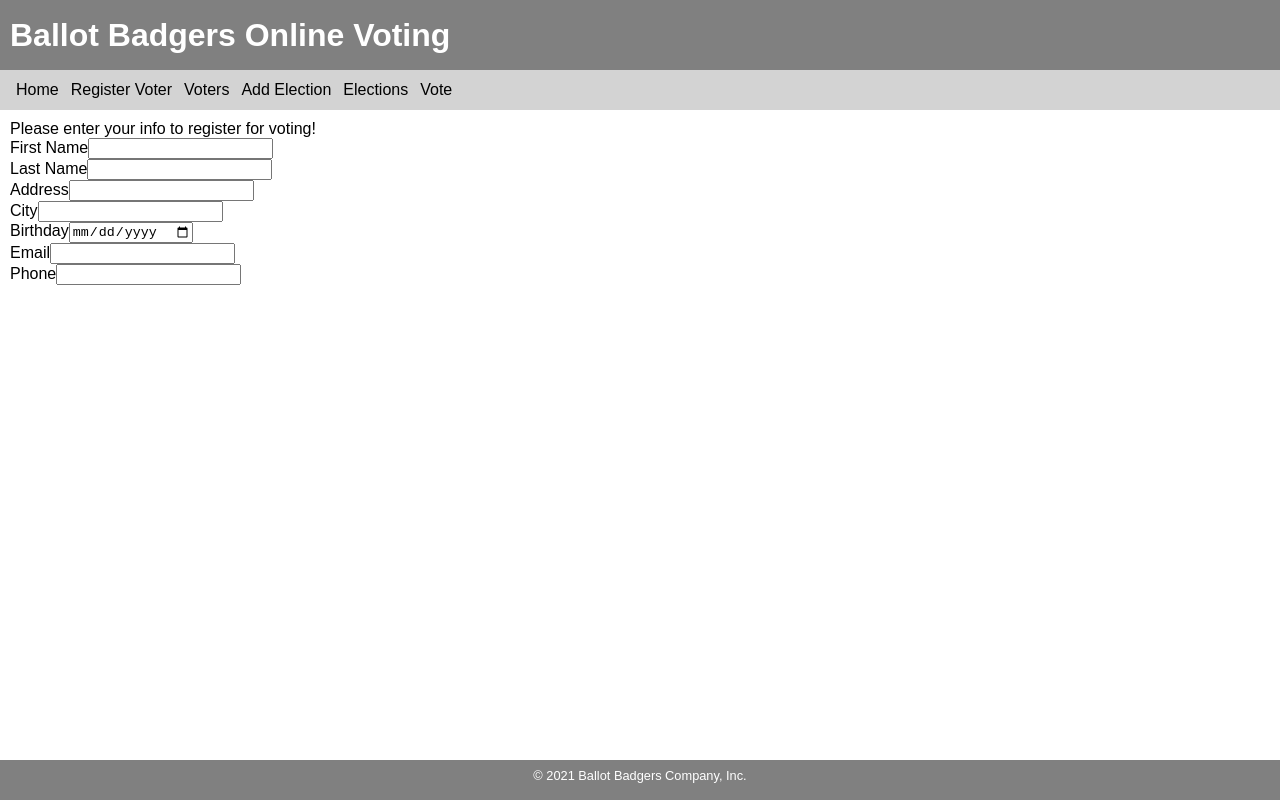
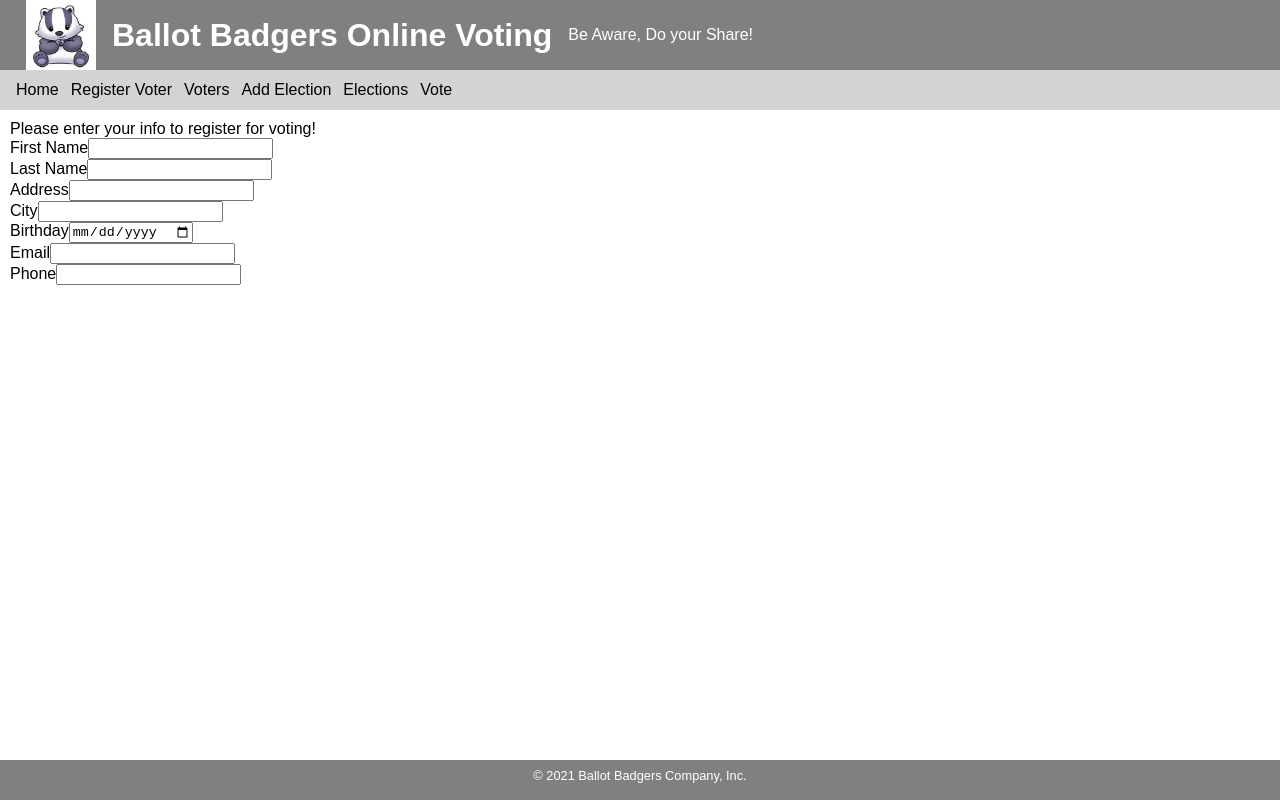
Before and after one commit to v3phung/ballot-badgers, a React (Create React App) app: page /register-voter in a window 1280 px wide. Built offline with nearby package versions, Linux system fonts and the light colour scheme.

Commit message:
removing un-used create-react-app App.* files; extending header to include slogan

```diff
--- a/src/components/App.js
+++ b/src/components/App.js
@@ -9,7 +9,7 @@ export const App = () => {
   return (
     <Router>
       <Layout>
-        <ToolHeader toolHeader="Ballot Badgers Online Voting" />
+        <ToolHeader title="Ballot Badgers Online Voting" slogan="Be Aware, Do your Share!"/>
         <Menu />
         <main>
           <Route path="/register-voter">
--- a/src/components/Layout.css
+++ b/src/components/Layout.css
@@ -36,6 +36,16 @@ body {
 .page-header {
   font-size: 2rem;
   font-weight: bold;
+}
+
+.logo {
+  margin: 1rem;
+  height: 100%;
+  object-fit: contain;
+}
+
+.slogan {
+  margin: 1rem;
 }
 
 .container > nav {
--- a/src/components/ToolHeader.js
+++ b/src/components/ToolHeader.js
@@ -1,7 +1,9 @@
-export const ToolHeader = ({ toolHeader }) => {
+export const ToolHeader = ({ title, slogan }) => {
   return (
     <header className="header-block">
-      <h1 className="page-header">{toolHeader}</h1>
+      <img src="./badger.jpeg" className="logo"/>
+      <h1 className="page-header">{title}</h1>
+      <span className="slogan">{slogan}</span>
     </header>
   );
 };
```
Also changed, not shown: src/App.css (deleted, +0 -38 lines), src/App.js (deleted, +0 -25 lines), 1 other file (tests, documents, lock files or other folders).
